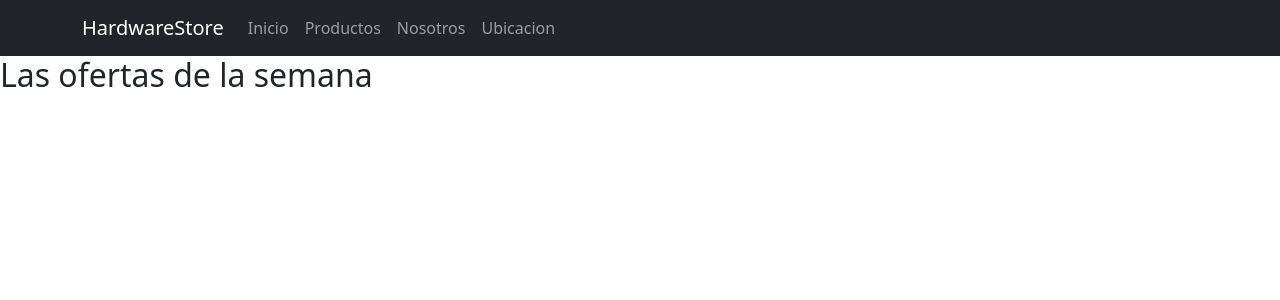
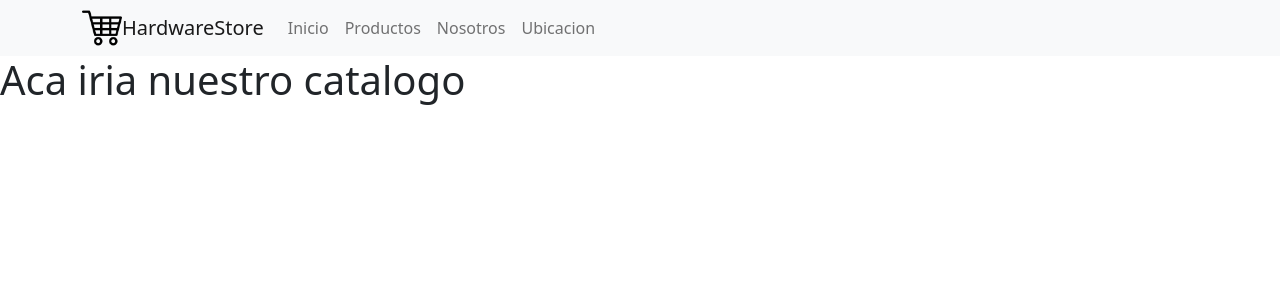
Before and after one commit to FacundoBenjam/ReactJsCoderHouse, a React (Create React App) app: page / in a window 1280 px wide. Shown: the top 300 px of the page. Built offline with nearby package versions, Linux system fonts and the light colour scheme.

Commit message:
Se agrego icono cart en navbar y se creo ItemContainer

```diff
--- a/src/App.js
+++ b/src/App.js
@@ -1,11 +1,12 @@
 import logo from './logo.svg';
 import './App.css';
 import NavBar from './components/NavBar';
+import ItemContainerList from './components/ItemContainerList';
 
 function App() {
   return <>
   <NavBar />
-  <h2> Las ofertas de la semana</h2>
+  <ItemContainerList />
   </>;
 
 }
--- /dev/null
+++ b/src/components/CartWidget.js
@@ -0,0 +1,10 @@
+import React, { Component } from "react";
+import image from "../components/cart.jpg";
+
+export default class CartWidget extends Component {
+  render() {
+    return (
+        <img width={40} src={image} />
+    );
+  }
+}
--- /dev/null
+++ b/src/components/ItemContainerList.js
@@ -0,0 +1,11 @@
+import React from 'react';
+
+function ItemContainerList() {
+  return (
+    <>
+    <h1>Aca iria nuestro catalogo</h1>
+    </>
+  );
+}
+
+export default ItemContainerList;
--- a/src/components/NavBar.js
+++ b/src/components/NavBar.js
@@ -1,12 +1,14 @@
 import Container from 'react-bootstrap/Container';
 import Nav from 'react-bootstrap/Nav';
 import Navbar from 'react-bootstrap/Navbar';
+import CartWidget from './CartWidget';
 
 function NavBar() {
   return (
     <>
-      <Navbar bg="dark" variant="dark">
+      <Navbar bg="light" variant="light">
         <Container>
+          <CartWidget />
           <Navbar.Brand href="#home">HardwareStore</Navbar.Brand>
           <Nav className="me-auto">
             <Nav.Link href="#home">Inicio</Nav.Link>
```
Also changed, not shown: src/components/cart.jpg (added).
